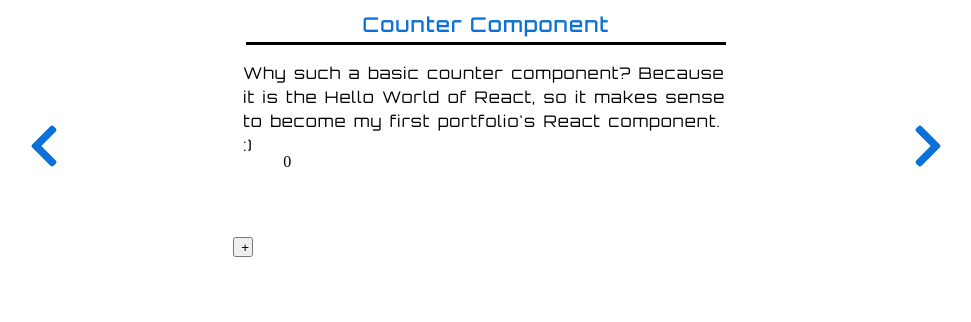
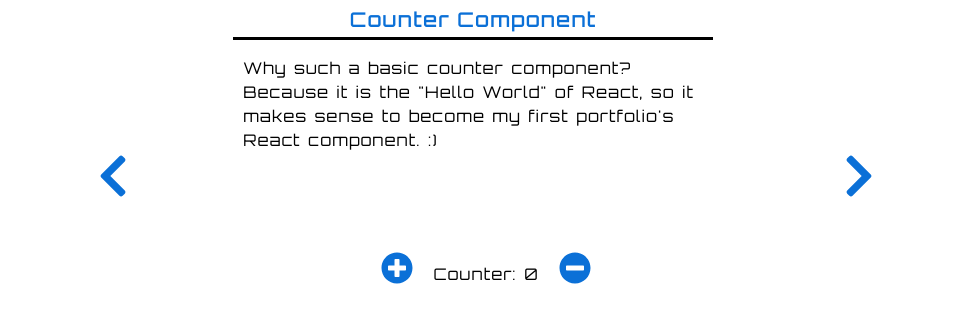
Before and after one commit to arthurborgesdev/neverendx, a Next.js app: page /counter in a window 1280 px wide. Shown: the top 322 px of the page, without its empty margins (154-1125 px from the left). Built offline with nearby package versions, Linux system fonts and the light colour scheme.

Commit message:
Finished counter component

```diff
--- a/pages/counter.js
+++ b/pages/counter.js
@@ -1,13 +1,17 @@
 import Head from 'next/head'
 import Link from 'next/link'
-import { useState } from 'react'
+import { useState, useEffect } from 'react'
 
 import { FontAwesomeIcon } from '@fortawesome/react-fontawesome'
-import { faChevronLeft } from '@fortawesome/free-solid-svg-icons/'
-import { faChevronRight } from '@fortawesome/free-solid-svg-icons/'
+import { faChevronLeft, faChevronRight, faPlusCircle, faMinusCircle } from '@fortawesome/free-solid-svg-icons/'
 
 export default function Counter() {
   const [count, setCount] = useState(0);
+
+  useEffect(() => {
+    let zeroCount = 0;
+    if (count < 0) setCount(zeroCount);
+  }, [count]);
 
   return (
     <>
@@ -19,36 +23,37 @@ export default function Counter() {
       <main>
         <section className="header">
           <h1>Counter Component</h1>
-          <p>Why such a basic counter component? Because it is the Hello World of React,
+          <p>Why such a basic counter component? Because it is the "Hello World" of React,
             so it makes sense to become my first portfolio's React component. :)
           </p>
         </section>
-        <section className="content">
-          <p>{count}</p>
-          <button onClick={() => setCount(count + 1)}>+</button>
-        </section>
+        <section className="container">
           <section className="previous-page-icon">
             <Link href="/">
               <a><FontAwesomeIcon className="chevron-left-icon" icon={faChevronLeft} /></a>
             </Link>
+          </section>
+          <section className="content">
+            <a onClick={() => setCount(count + 1)}>
+              <FontAwesomeIcon className="plus-circle-icon" icon={faPlusCircle} />
+            </a>
+            <span>Counter: {count < 0 ? 0 : count}</span>
+            <a onClick={() => setCount(count - 1)}>
+              <FontAwesomeIcon className="minus-circle-icon" icon={faMinusCircle} />
+            </a>
           </section>
           <section className="next-page-icon">
             <Link href="/google">
               <a><FontAwesomeIcon className="chevron-right-icon" icon={faChevronRight} /></a>
             </Link>
           </section>
+        </section>
       </main>
       <style jsx global>{`
-        main {
-          display: grid;
-          grid-template-columns: [line-start] 30% [line-2] auto [line-3] 30%;
-          grid-template-rows: [row-start] 40% [row-2] auto;
-        }
-
         .header {
-          grid-column-start: line-2;
-          grid-column-end: line-3;
-          grid-row-start: row-start;
+          padding-right: 30%;
+          padding-left: 30%;
+          width: 480px;
         }
 
         h1 {
@@ -69,7 +74,7 @@ export default function Counter() {
           margin: 5px auto;
         }
 
-        .header p {
+        .header p, .content span {
           font-family: Orbitron;
           font-size: 1em;
           color: #000;
@@ -80,38 +85,23 @@ export default function Counter() {
           word-spacing: 2px;
         }
 
-        .content {
-          grid-column-start: line-2;
-          grid-column-end: line-3;
-          grid-row-start: row-2;
-          width: 100px;
-          height: 30px;
+        .container {
+          display: flex;
+          justify-content: space-evenly;
         }
 
-        .content p {
-          padding: 50px;
+        .content {
+          margin-top: 100px;
         }
 
-        .content button {
-          width: 20px;
-          height: 20px;
+        .content a {
+          padding: 0 10px 0 10px;
         }
 
-        .next-page-icon {
-          display: flex;
-          align-items: center;
-          justify-content: space-evenly;
-          grid-column-start: line-3;
-          grid-row-start: row-2;
-        }
-
-        .previous-page-icon {
-          display: flex;
-          align-items: center;
-          justify-content: space-evenly;
-          grid-column-start: line-start;
-          grid-column-end: line-2;
-          grid-row-start: row-2;
+        .plus-circle-icon,  .minus-circle-icon {
+          font-size: 32px;
+          color: #0B70D7;
+          cursor: pointer;
         }
 
         .chevron-right-icon, .chevron-left-icon {
```
Lines whose indentation alone changed are shown as unchanged.
